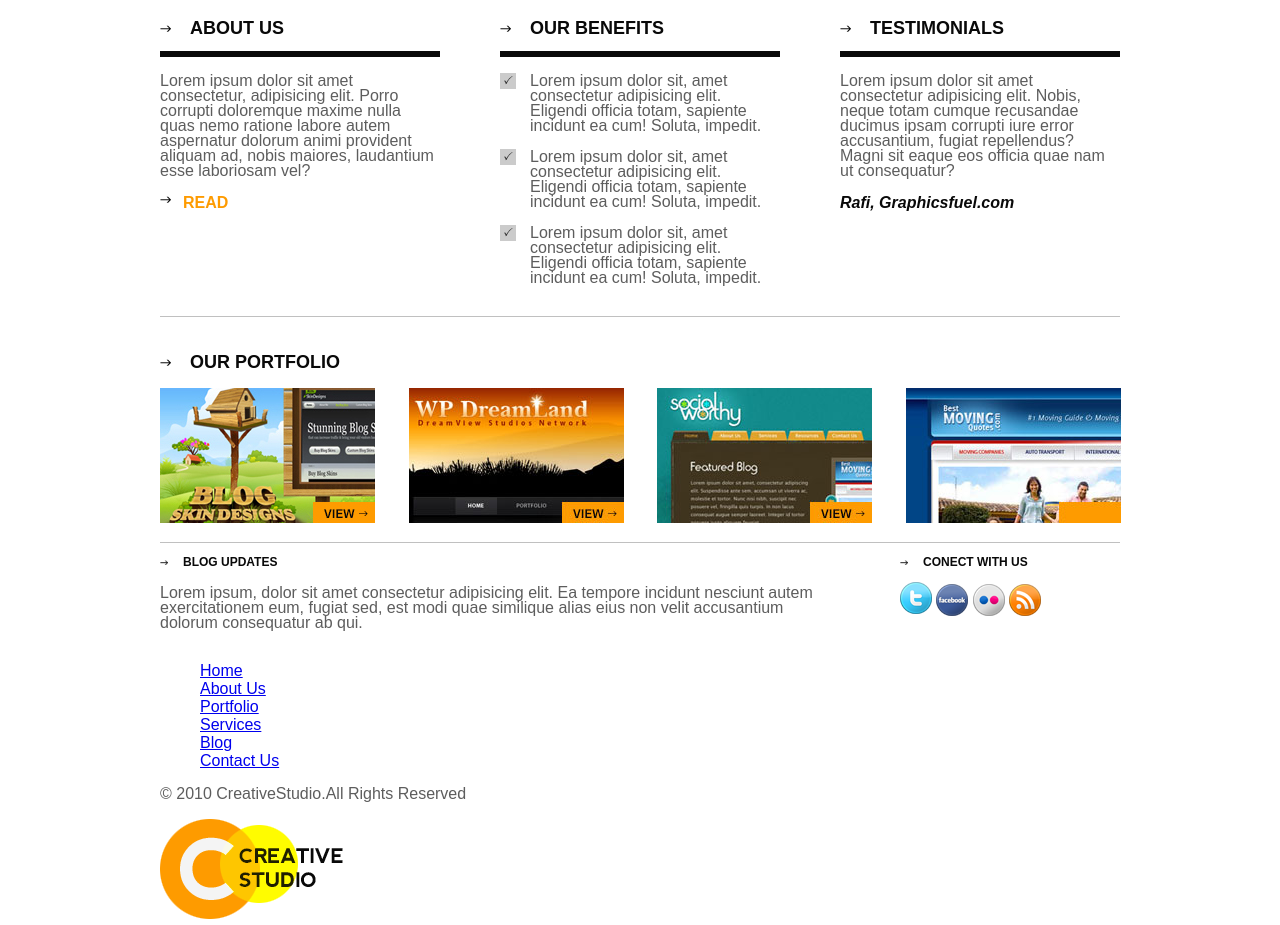
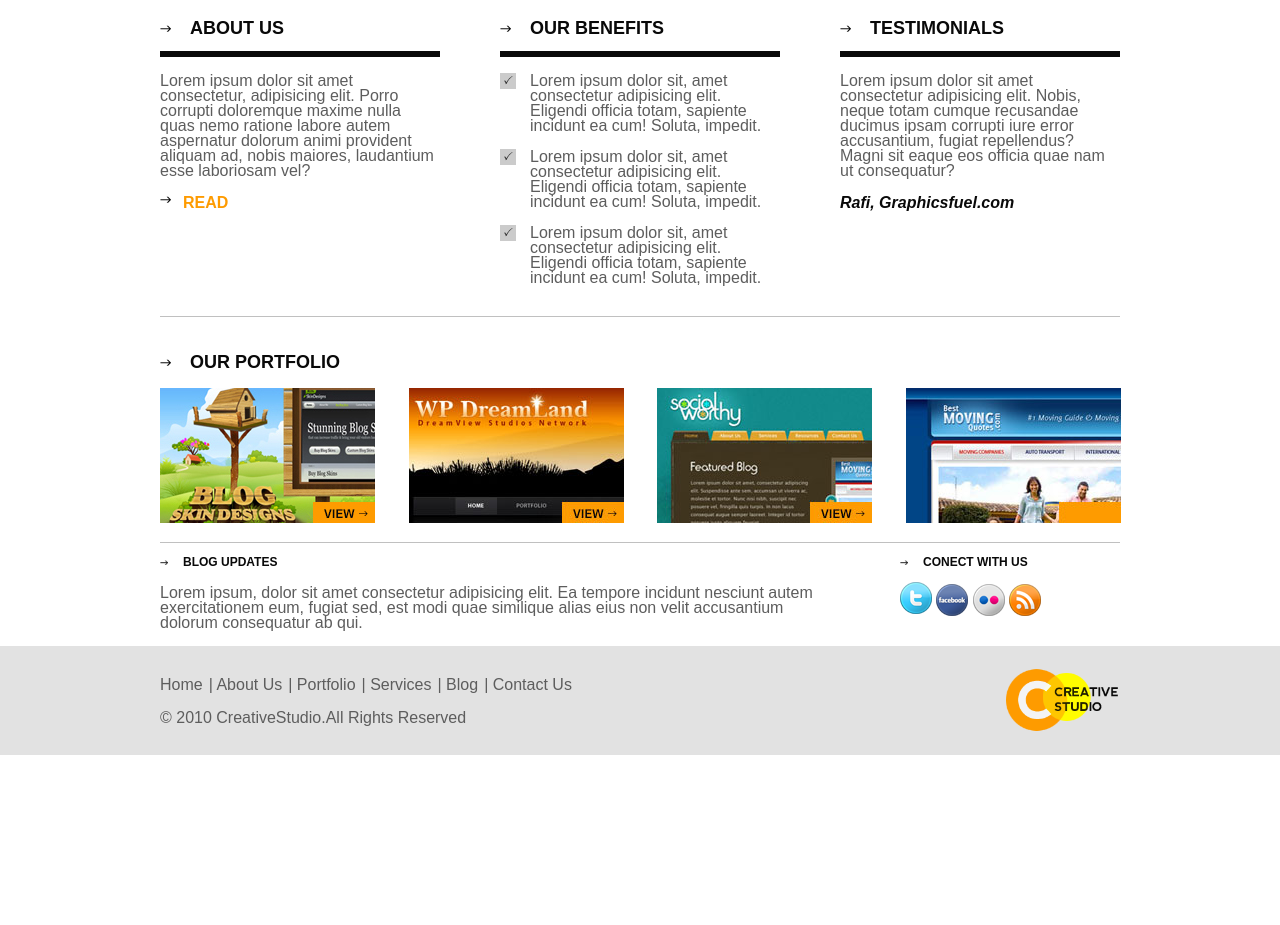
Before and after one commit to JPaulSalazar/css2, a website: page index.html in a window 1280 px wide. Shown: the part 679-1604 px from the top of the page. After the commit the page ends 1434 px from the top, so only its background shows below. Drawn offline with nearby package versions, Linux system fonts and the light colour scheme; files that its build step writes are made by us from their sources; files whose address does not match are found by name.

Commit message:
se añadio la carpeta footer

```diff
--- a/sass/globales/_globales.scss
+++ b/sass/globales/_globales.scss
@@ -4,6 +4,7 @@ $gray: #999898;
 $darkGray: #5d5d5d;
 $orange: #fe9b00;
 $lightgGray: #c0c0c0;
+$footerGray:#e2e2e2;
 
 //ubicaciones
 $arrow: url("img/arrow.png");
--- /dev/null
+++ b/sass/partials/_footer.scss
@@ -0,0 +1,32 @@
+#footer {
+    background-color: $footerGray;
+    padding: 30px 0;
+    .wrapper {
+        position: relative; }
+    p {
+        margin-bottom: 0; }
+}
+
+#footerList {
+    list-style: none;
+    margin: 0;
+    padding: 0;
+    li {
+        float: left; }
+    p {
+        margin-bottom: 0; }
+    li + li::before {
+        content: "|";
+        color: $darkGray; }
+    li + li {
+        margin-left: 6px; }
+    a {
+        color: $darkGray;
+        font-size: $little;
+        text-decoration: none; }
+}
+#footerLogo {
+    height: 64px;
+    position: absolute;
+    right: 0;
+    top: -8px; }
--- a/sass/styles.scss
+++ b/sass/styles.scss
@@ -13,3 +13,5 @@
 @import "./partials/main";
 //info
 @import "./partials/info";
+//footer
+@import "./partials/footer"
```
